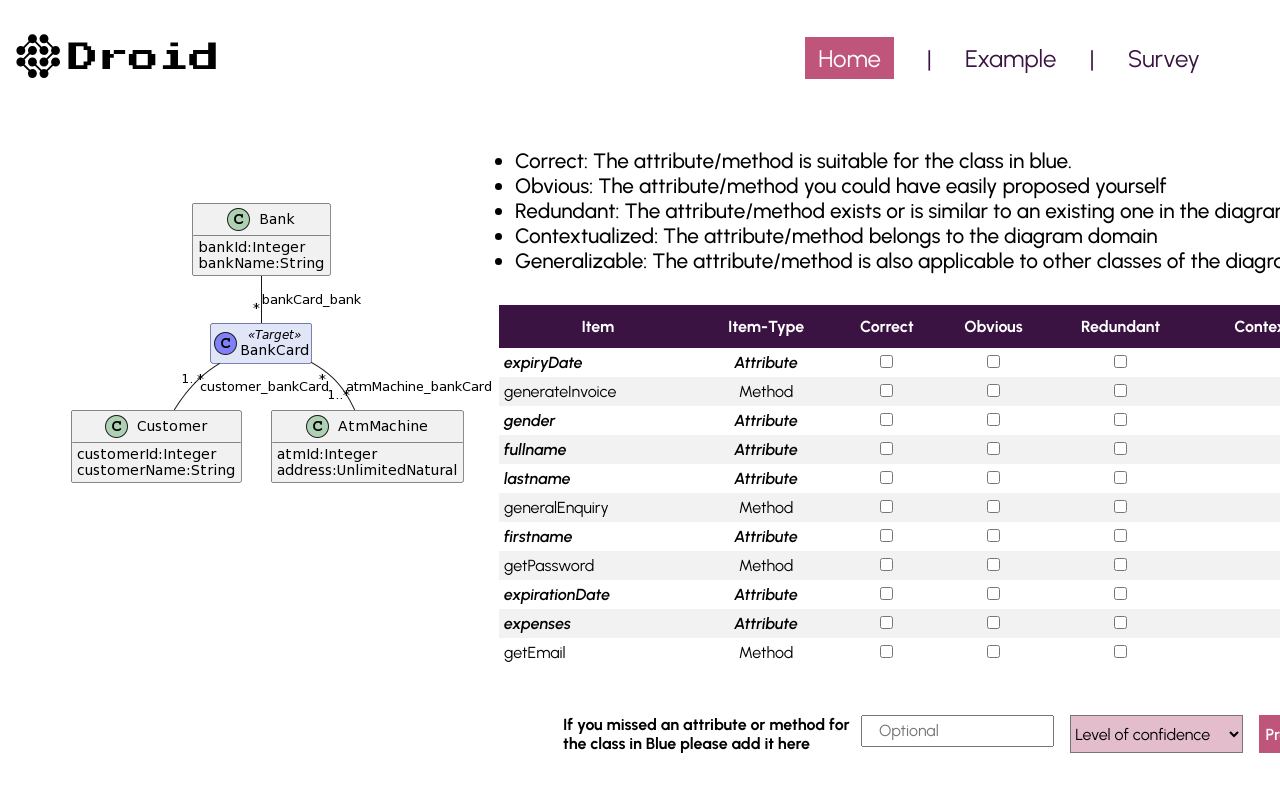
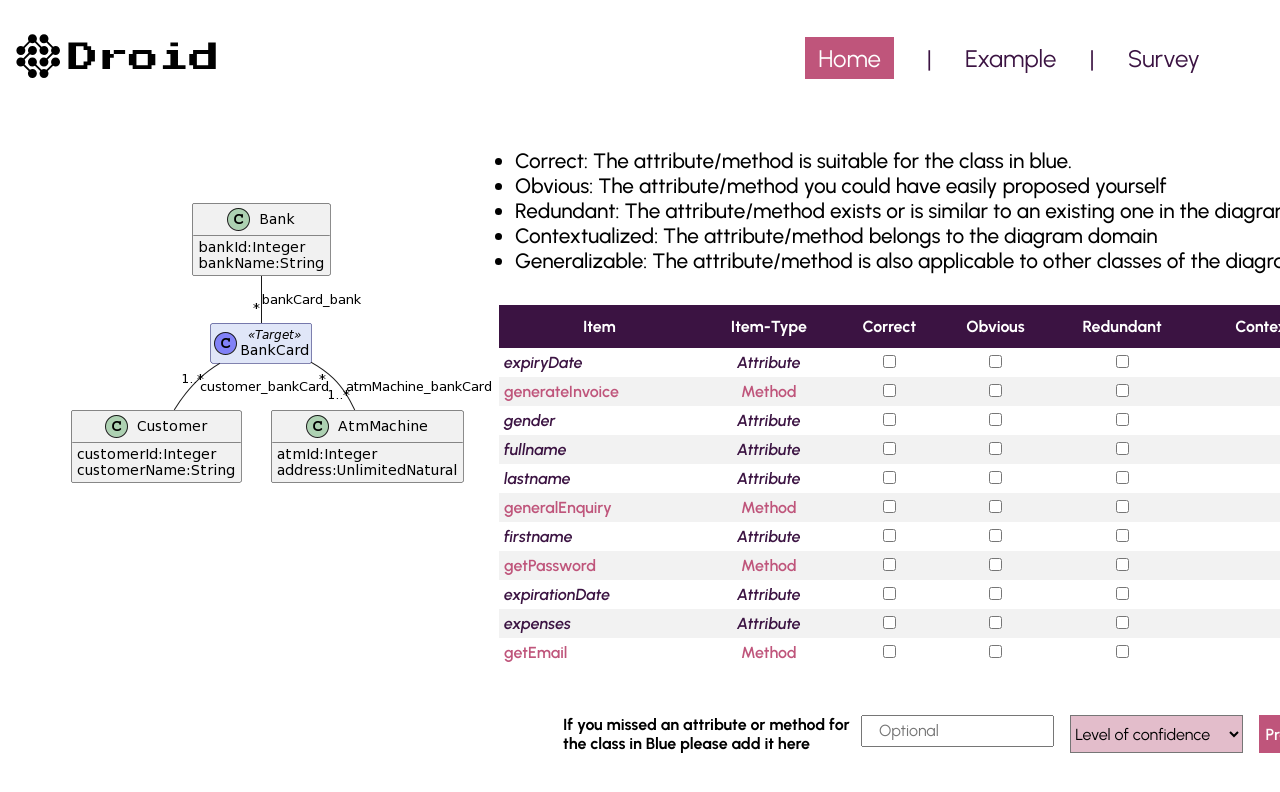
Before and after one commit to lissetteag/Droid-UserStudy, a React (Create React App) app in the folder frontend/: page /survey in a window 1280 px wide. Shown: the top 792 px of the page. Built offline with nearby package versions, Linux system fonts and the light colour scheme.

Commit message:
adding color to different item types

```diff
--- a/frontend/src/components/Table.js
+++ b/frontend/src/components/Table.js
@@ -105,8 +105,8 @@ export default function Table({ COLUMNS, useCaseData, param }) {
         data.push(recommendations)
         console.log(data);
         //To publish response locally on or the server
-         axios.post('http://157.230.127.240:8080/receive', {
-       // axios.post('http://localhost:8080/receive', {
+        // axios.post('http://157.230.127.240:8080/receive', {
+        axios.post('http://localhost:8080/receive', {
             data, param
         })
 
@@ -115,9 +115,13 @@ export default function Table({ COLUMNS, useCaseData, param }) {
 
     const getRecommendation = () => {
         // console.log(page[0].original.photo);
-        recommendations.push({ recommendation: recommendationRef.current.value, photoId: page[0].original.photo,  confidence: confidenceRef.current.value});
+        recommendations.push({ recommendation: recommendationRef.current.value, photoId: page[0].original.photo, confidence: confidenceRef.current.value });
         recommendationRef.current.value = "";
-        confidenceRef.current.value = "";
+
+
+        if (confidenceRef.current.value === "Level of confidence") {
+            alert('Please select the level of confidence');
+        }
     }
     const {
         getTableProps,
@@ -156,7 +160,7 @@ export default function Table({ COLUMNS, useCaseData, param }) {
                 <div className="leftBlock">
                     <div className="image">
                         <img
-                            src={`/img/${page[0].original.photo}.png`=== "/img/undefined.png" ? "/img/75.png" : `/img/${page[0].original.photo}.png`}
+                            src={`/img/${page[0].original.photo}.png` === "/img/undefined.png" ? "/img/75.png" : `/img/${page[0].original.photo}.png`}
                             alt="first"
                         />
                     </div>
@@ -187,10 +191,16 @@ export default function Table({ COLUMNS, useCaseData, param }) {
                                         row.original.item ?
                                             <tr {...row.getRowProps()}>
                                                 {row.cells.map((cell, i) => {
-                                                    // console.log(cell.row.original.itemType);
+
+                                               //     console.log(cell.row.original.itemType);
                                                     return <td  {...cell.getCellProps([
                                                         {
                                                             className: cell.row.original.itemType === "Attribute" ? "attribute" : "",
+
+                                                        },
+                                                        {
+                                                            className: cell.row.original.itemType === "Method" ? "method" : "",
+
                                                         },
                                                     ])}>{i === 0 || i === 1 ? cell.value : cell.render('Cell')}</td>
                                                 })}
@@ -208,7 +218,7 @@ export default function Table({ COLUMNS, useCaseData, param }) {
                                 placeholder="Optional"
                                 ref={recommendationRef}
                             />
-                            <select
+                            <select required="required"
                                 name="optionlist"
                                 ref={confidenceRef}
                                 onChange="combo(this, 'demo')">
--- a/frontend/src/styles/survey.css
+++ b/frontend/src/styles/survey.css
@@ -58,7 +58,13 @@
 
 .attribute{
     font-style: italic;
-    font-weight: 600
+    font-weight: 600;
+    color:  #3B1342;
+}
+
+.method{
+    font-weight: 600;
+    color:#BF557B
 }
 
 .submi {
```
